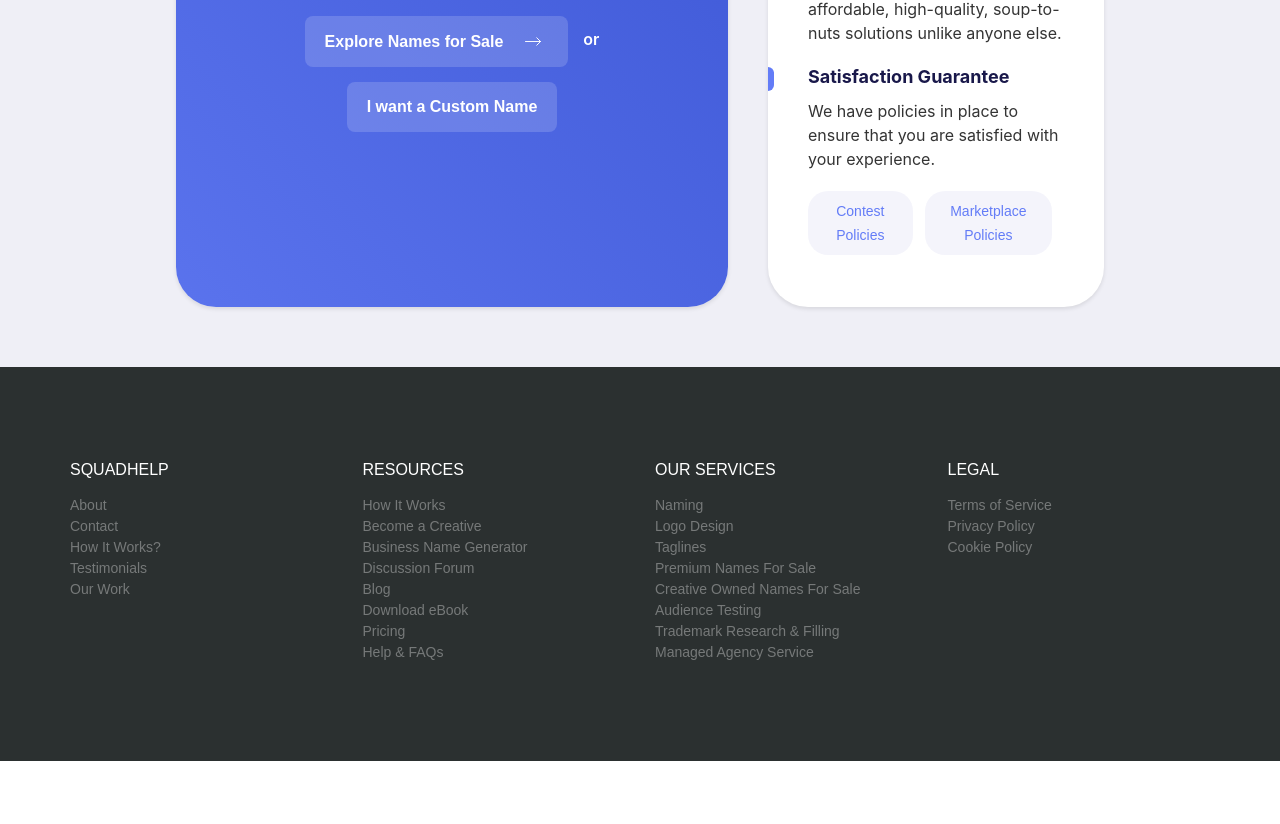
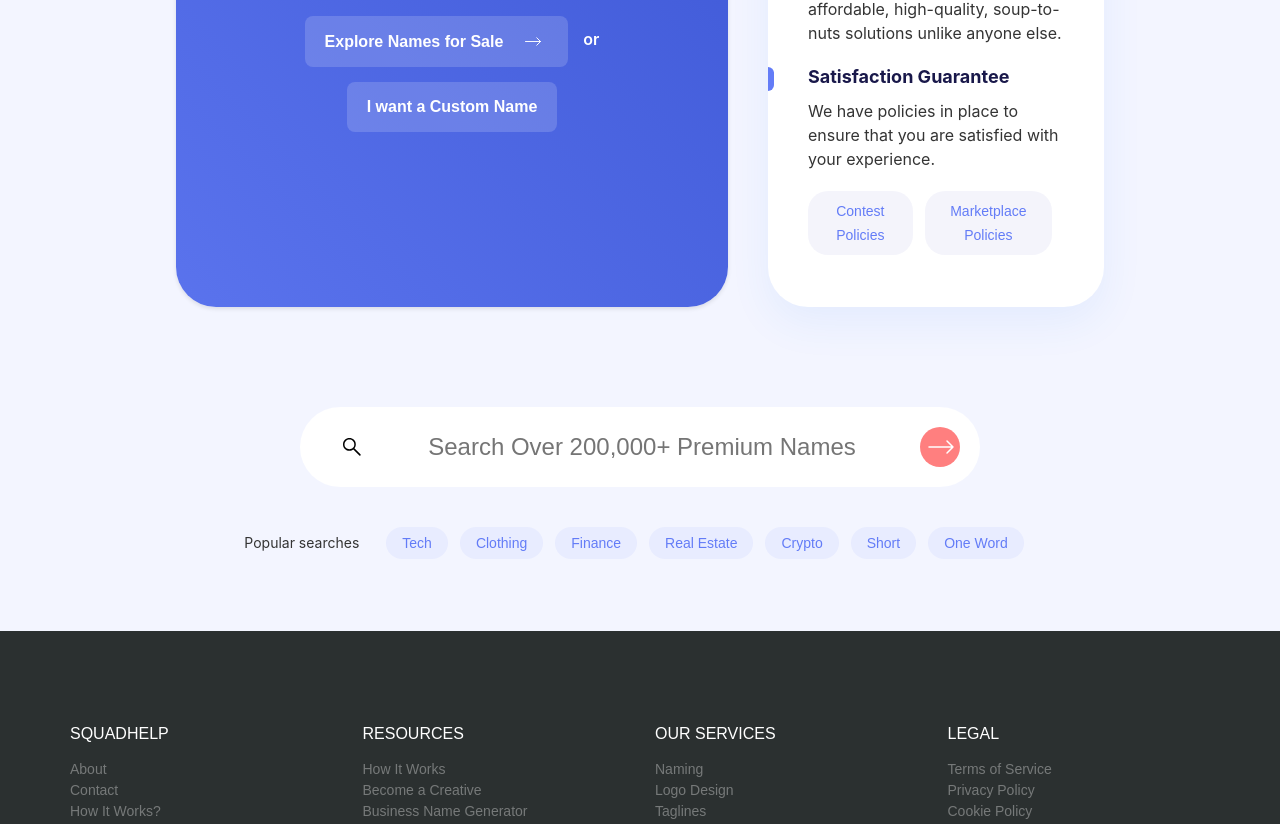
Before and after one commit to MartaPipan/fm2024-1-front-json-23-07-2024, a React (Vite) app in the folder client/: page /price in a window 1280 px wide. Shown: the part 3993-4817 px from the top of the page. Before the commit the page ends 4754 px from the top, so only its background shows below. Built offline with nearby package versions, Linux system fonts and the light colour scheme; no server answers.

Commit message:
create FindBrand component+sass

```diff
--- a/client/src/components/PriceComponents/FindBrand/FindBrand.module.sass
+++ b/client/src/components/PriceComponents/FindBrand/FindBrand.module.sass
@@ -3,7 +3,7 @@
   flex-direction: row
   align-items: stretch // Alinha itens para ter a mesma altura
   justify-content: center// Espaçamento adequado entre os containers
-  background-color: #e0e1ef87
+  background-color: rgb(99 124 247 / .08)
   padding: 60px 0
   width: 100%
   gap: 40px
--- a/client/src/components/PriceComponents/FindBrand/WhyAtom/WhyAtom.module.sass
+++ b/client/src/components/PriceComponents/FindBrand/WhyAtom/WhyAtom.module.sass
@@ -6,7 +6,7 @@
   background-color: #fff
   border-radius: 40px
   padding: 40px
-  box-shadow: 0 2px 4px rgba(0, 0, 0, 0.1)
+  box-shadow: 0 16px 40px rgb(48 127 245 / .08)
 
   @media (max-width: 768px) // Ajuste o breakpoint conforme necessário
     width: 75%
--- /dev/null
+++ b/client/src/components/PriceComponents/SearchNames/SearchNames.module.sass
@@ -0,0 +1,82 @@
+.searchNames
+  display: flex
+  box-sizing: border-box
+  flex-direction: column
+  align-items: center
+  text-align: center
+  width: 100%
+  background-color: rgb(99 124 247 / .08)
+
+.searchBar
+  display: flex
+  align-items: center
+  justify-content: center
+  flex-wrap: nowrap
+  width: 50%
+  padding: 0 20px
+  background-color: #fff
+  border-radius: 50px
+  margin: 40px 30px
+
+.searchItem
+  display: flex
+  align-items: center
+  gap: 5px
+  width: 24px
+  height: 24px
+  margin-left: 20px
+  color: #343434
+  font-size: 18px
+  text-decoration: none
+  display: inline-block
+  line-height: 30px
+
+.searchButton
+  display: block
+  text-align: center
+  width: 750px
+  height: 40px
+  padding: 10px
+  margin: 10px
+  font-size: 24px
+  font-weight: 400
+  color: #9493b59b
+  border: none
+
+.nextCircle
+  width: 40px
+  height: 40px
+  margin: 0
+
+.popularSearch
+  display: flex
+  box-sizing: border-box
+  align-items: center
+  justify-content: center
+  flex-wrap: wrap
+  margin-bottom: 60px
+  font-size: 14px
+  color: #343434
+  gap: 15px
+
+.popularText
+  margin: 0 12px 12px 0
+
+.searchButtons
+  display: flex
+  flex-wrap: wrap
+  justify-content: center
+  text-decoration: none
+
+.popularButton
+  margin: 0 12px 12px 0
+  font-size: 14px
+  font-weight: 400
+  padding: 8px 16px
+  border-radius: 20px
+  transition: all ease .3s
+  color: #637cf7
+  background: rgb(99 124 247 / .08)
+  border: none
+  &:hover
+    background-color:  #f4f6ff
--- /dev/null
+++ b/client/src/components/PriceComponents/SearchNames/data/searchData.json
@@ -0,0 +1,36 @@
+{
+  "component": "SearchNames",
+  "structure": {
+    "searchBar": {
+      "search": [
+        {
+          "link": "./articles/115621-refund-policy",
+          "image": "./public/staticImages/pricePackageImage/icon-search.svg",
+          "alt": "search"
+        }
+      ],
+      "arrow": [
+        {
+          "link": "./articles/2131996-domain-marketplace-terms-conditions-for-buyers",
+          "image": "./public/staticImages/pricePackageImage/next-circle.svg",
+          "alt": "next"
+        }
+      ],
+      "button": {
+        "text": "Search Over 200,000+ Premium Names"
+      }
+    },
+    "popularSearch": {
+      "text": "Popular searches",
+      "buttons": [
+        { "text": "Tech", "link": "#" },
+        { "text": "Clothing", "link": "#" },
+        { "text": "Finance", "link": "#" },
+        { "text": "Real Estate", "link": "#" },
+        { "text": "Crypto", "link": "#" },
+        { "text": "Short", "link": "#" },
+        { "text": "One Word", "link": "#" }
+      ]
+    }
+  }
+}
--- /dev/null
+++ b/client/src/components/PriceComponents/SearchNames/index.jsx
@@ -0,0 +1,51 @@
+import React, { useState } from 'react';
+import searchNamesData from './data/searchData.json';
+import styles from './SearchNames.module.sass';
+
+const SearchNames = () => {
+  const { searchBar, popularSearch } = searchNamesData.structure;
+
+  const [searchItems, setSearchItems] = useState(searchBar.search);
+  const [arrowItems, setArrowItems] = useState(searchBar.arrow);
+  const [buttonText, setButtonText] = useState(searchBar.button.text);
+  const [popularButtons, setPopularButtons] = useState(popularSearch.buttons);
+
+  return (
+    <div className={styles.searchNames}>
+      <div className={styles.searchBar}>
+        {searchItems.map((item, index) => (
+          <a href={item.link} key={index} className={styles.searchItem}>
+            <img src={item.image} alt={item.alt} />
+          </a>
+        ))}
+        <input
+          name="search"
+          type="text"
+          placeholder={buttonText}
+          className={styles.searchButton}
+        />
+        {arrowItems.map((item, index) => (
+          <a href={item.link} key={index}>
+            <img
+              className={styles.nextCircle}
+              src={item.image}
+              alt={item.alt}
+            />
+          </a>
+        ))}
+      </div>
+      <div className={styles.popularSearch}>
+        <span className={styles.popularText}>{popularSearch.text}</span>
+        <div className={styles.searchButtons}>
+          {popularSearch.buttons.map((button, index) => (
+            <a href={button.link} key={index}>
+              <button className={styles.popularButton}>{button.text}</button>
+            </a>
+          ))}
+        </div>
+      </div>
+    </div>
+  );
+};
+
+export default SearchNames;
--- a/client/src/components/PriceComponents/index.jsx
+++ b/client/src/components/PriceComponents/index.jsx
@@ -4,6 +4,7 @@ import FAQ from './FAQ';
 import RatingCustomers from './RatingCustomers';
 import PackageOptions from './PackagesOptions';
 import FindBrand from "./FindBrand"
+import SearchNames from './SearchNames';
 
 
 const PriceComponent = () => (
@@ -12,7 +13,8 @@ const PriceComponent = () => (
     <PackageOptions />
     <RatingCustomers/>
     <FAQ />
-    <FindBrand/>
+    <FindBrand />
+    <SearchNames/>
   </div>
 );
 
```
Also changed, not shown: client/public/staticImages/pricePackageImage/icon-search.svg (added), client/public/staticImages/pricePackageImage/next-circle.svg (added).
